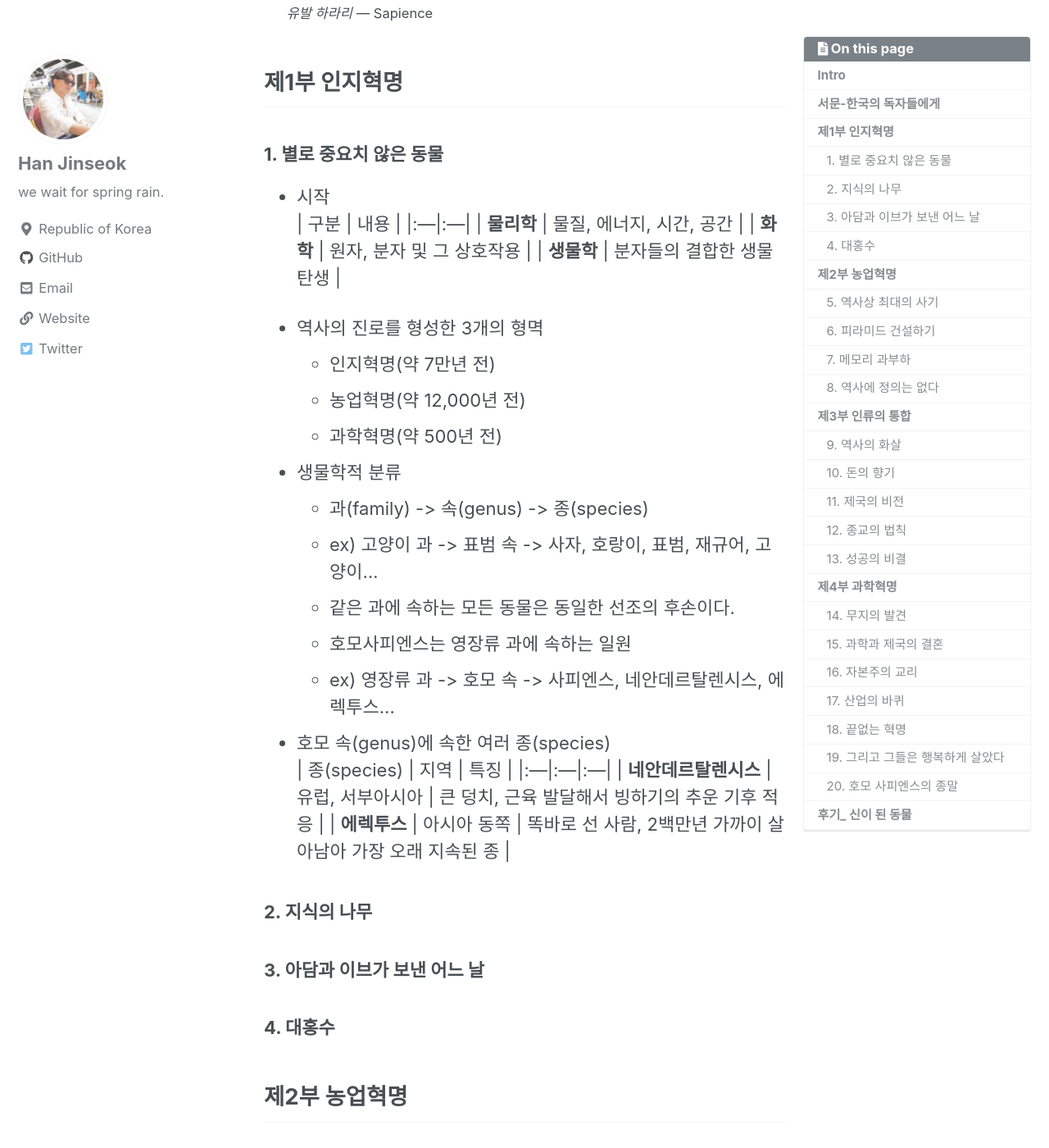
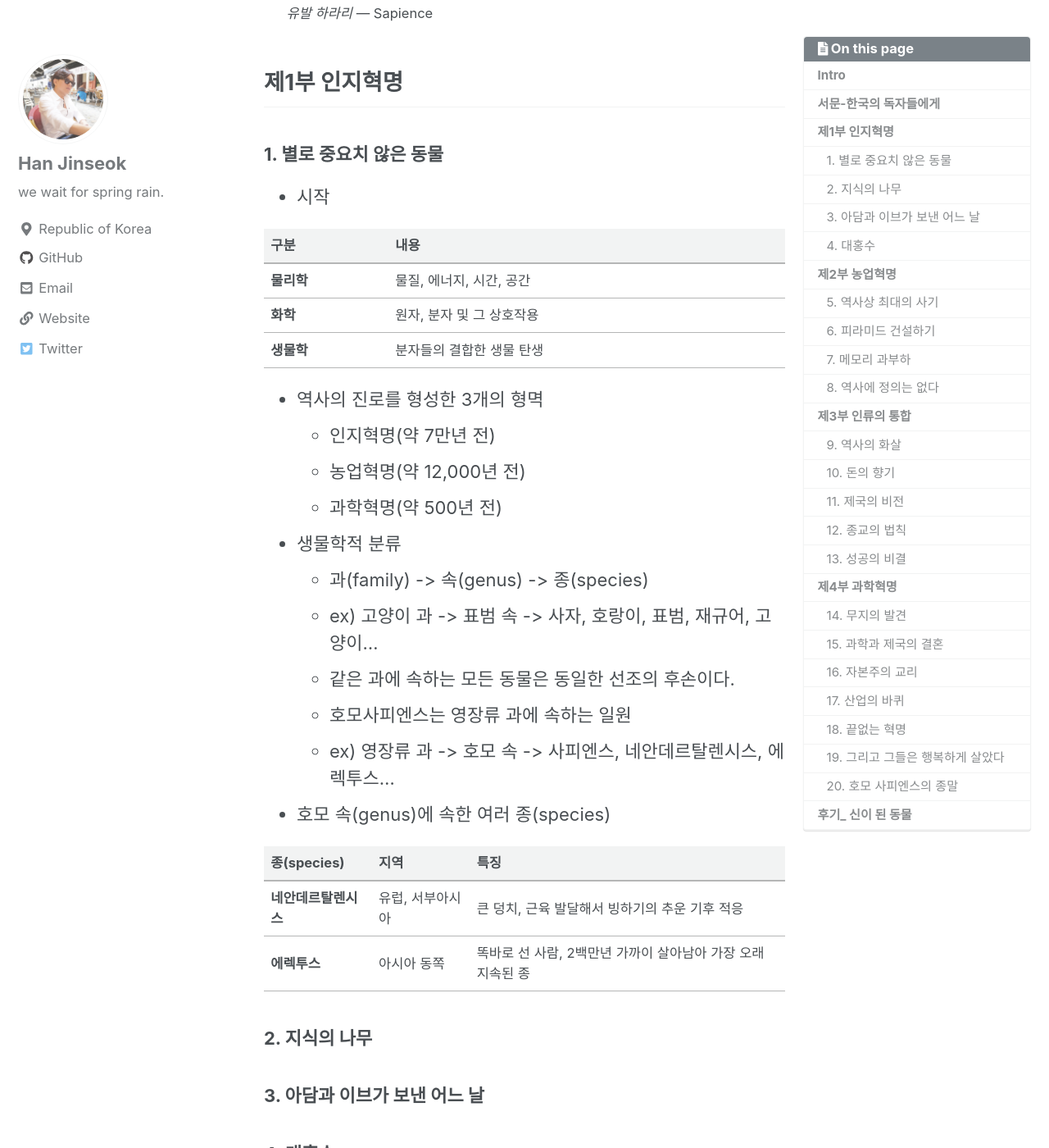
Before and after one commit to moregorenine/moregorenine.github.io, a Jekyll site: the page built from _posts/book/2019-01-22-sapiens.md, in a window 1280 px wide and 1400 px high, scrolled down 823 px. Shown: the whole window at 82% size. Built offline with Jekyll 4.4.1, drawn with Linux system fonts in a browser that asks for light colours; nearby versions of some CDN libraries; comment, search, counter and statistics services are not loaded; a style sheet for code colours, icons or effects is not loaded.

```diff
--- a/_posts/book/2019-01-22-sapiens.md
+++ b/_posts/book/2019-01-22-sapiens.md
@@ -24,7 +24,8 @@ toc_sticky: true
 
 ## 제1부 인지혁명
 ### 1. 별로 중요치 않은 동물
-* 시작
+- 시작
+
 | 구분 | 내용 |
 |:---|:---|
 | **물리학** | 물질, 에너지, 시간, 공간 |
@@ -43,7 +44,8 @@ toc_sticky: true
   * 호모사피엔스는 영장류 과에 속하는 일원
   * ex) 영장류 과 -> 호모 속 -> 사피엔스, 네안데르탈렌시스, 에렉투스&#8230;
 
-* 호모 속(genus)에 속한 여러 종(species)
+- 호모 속(genus)에 속한 여러 종(species)
+
 | 종(species) | 지역 | 특징 |
 |:---|:---|:---|
 | **네안데르탈렌시스** | 유럽, 서부아시아 | 큰 덩치, 근육 발달해서 빙하기의 추운 기후 적응 |
```
